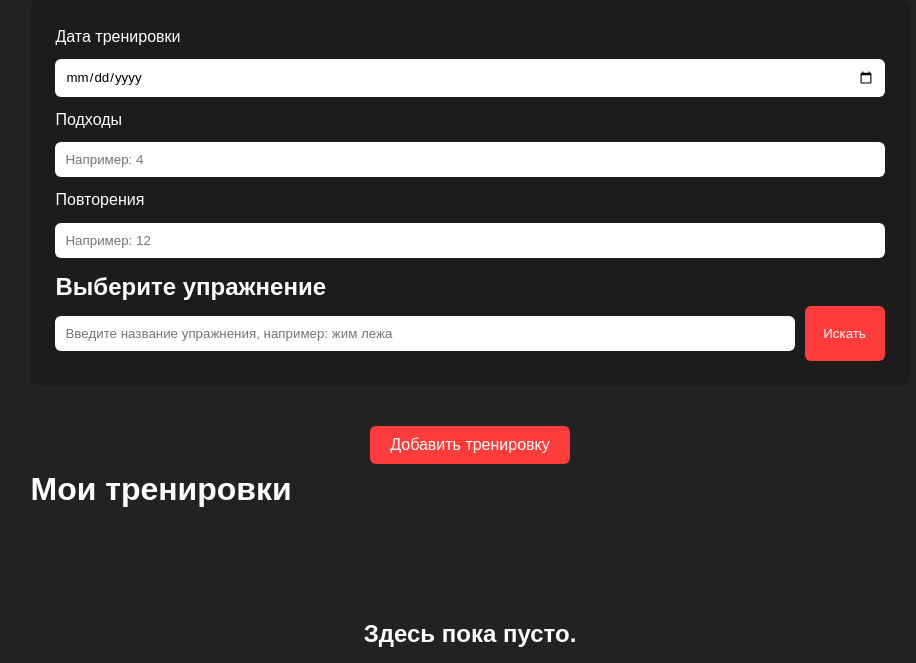
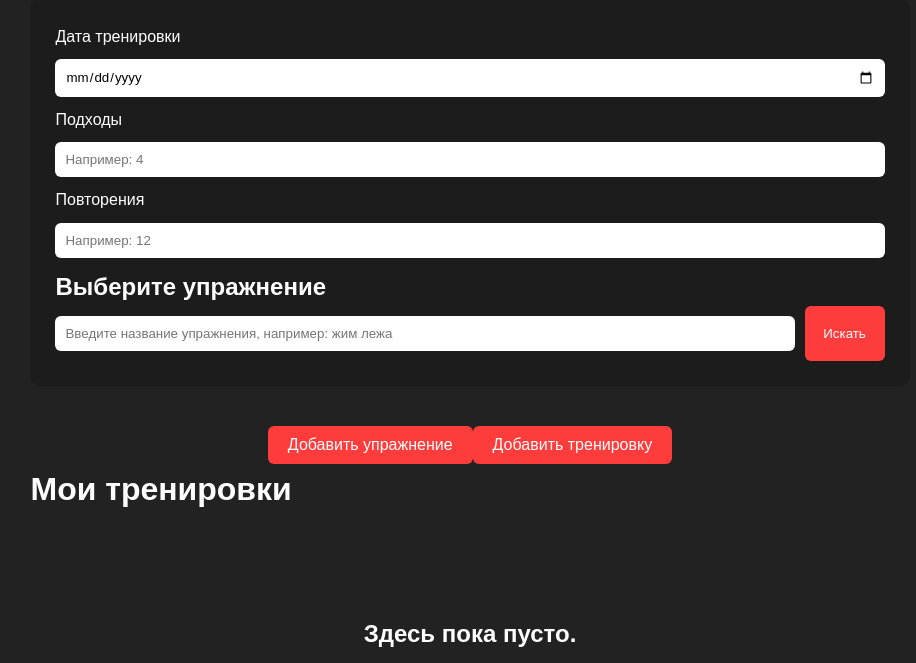
Before and after one commit to MercuRY0l/fitness-site, a FastAPI app: template frontend/templates/training.html in a window 1280 px wide. Shown: the part 171-834 px from the top of the page, without its empty margins (170-1086 px from the left). Run offline with FastAPI, Linux system fonts and the light colour scheme; the template is opened without the code that fills it, so the values that code supplies are empty.

Commit message:
Добавлена кнопкаа для добавления упражнений

```diff
--- a/frontend/templates/training.html
+++ b/frontend/templates/training.html
@@ -50,8 +50,12 @@
 </div>
 
 <div class="add-button-container">
+  <button id="addExercise" class="add-btn" type="submit">Добавить упражнение</button>
   <button id="addWorkout" class="add-btn" type="submit">Добавить тренировку</button>
 </div>
+
+
+
 
 </div>
 
```
